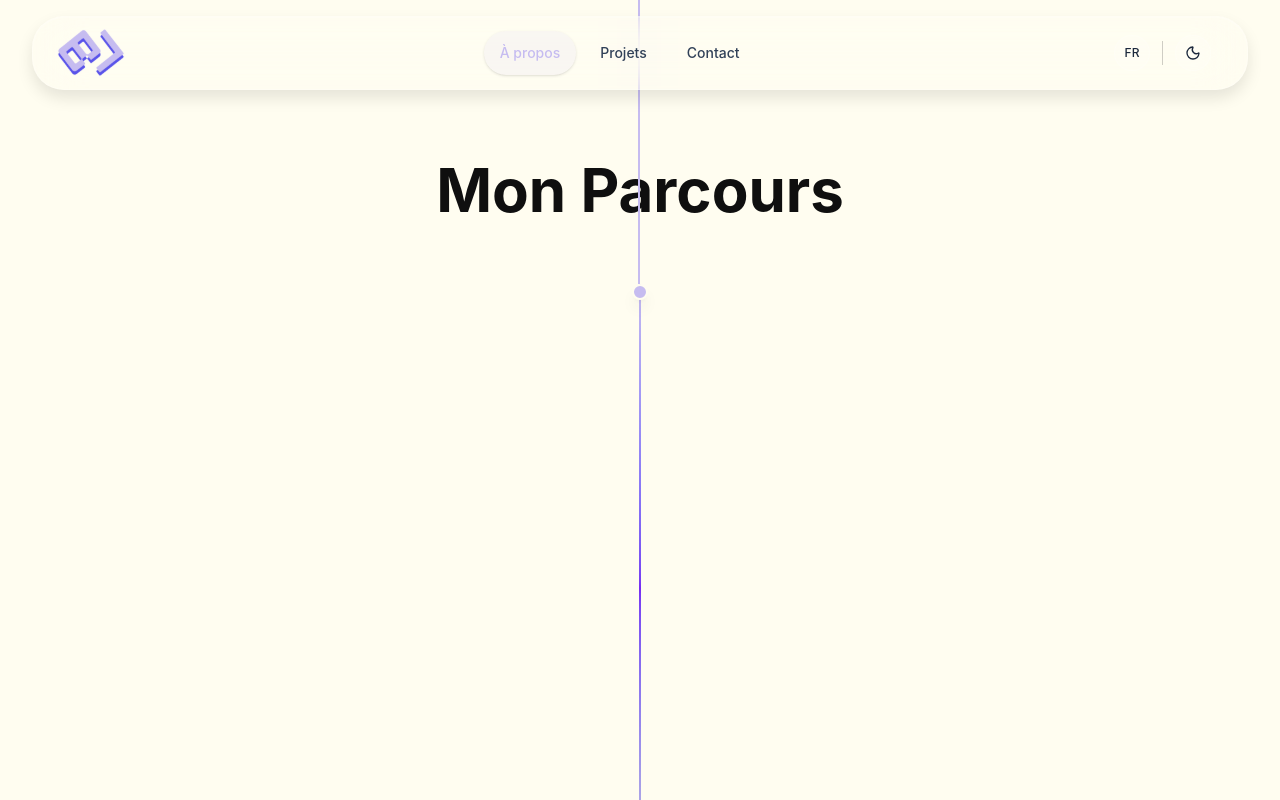
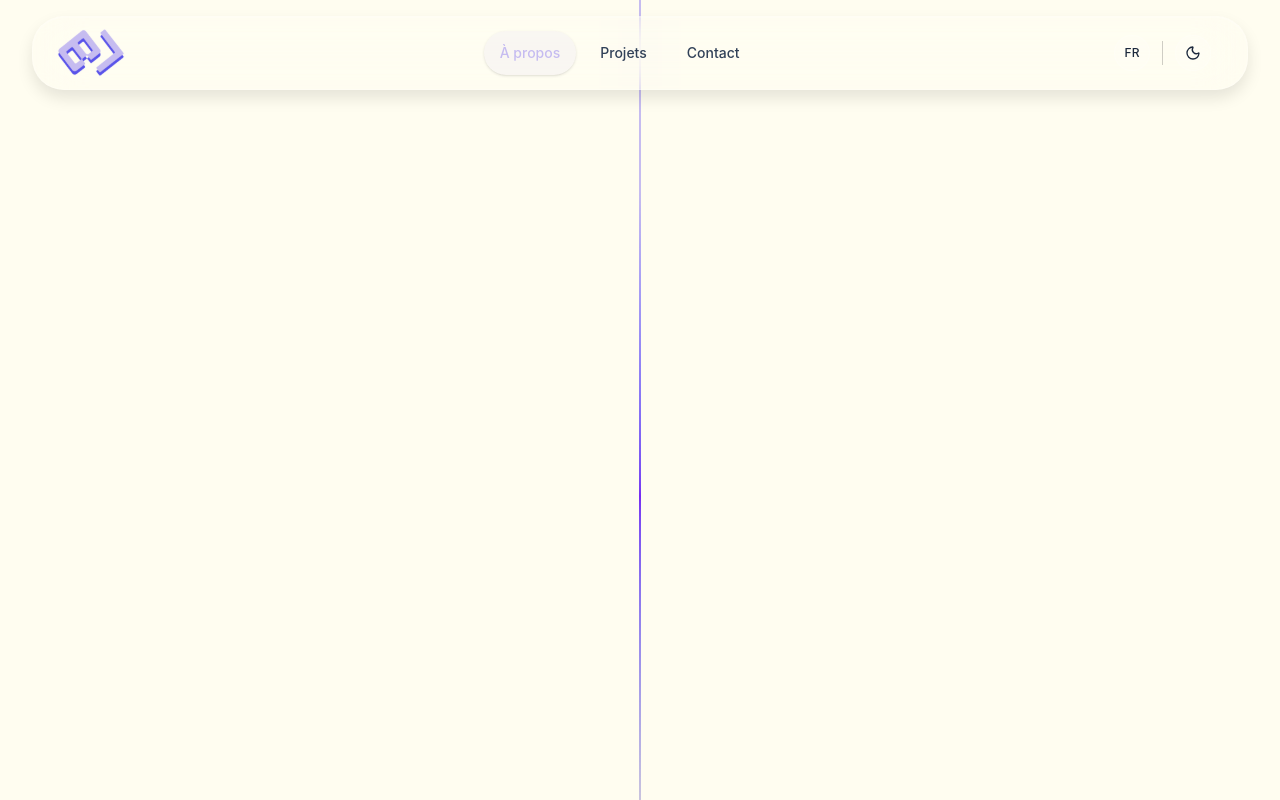
Before and after one commit to Bima42/portfolio, a React (Vite) app: page /about in a window 1280 px wide. Shown: the top 800 px of the page. Built offline with nearby package versions, Linux system fonts and the light colour scheme.

Commit message:
fix(about): timeline better

```diff
--- a/src/components/about/TimelineContainer.tsx
+++ b/src/components/about/TimelineContainer.tsx
@@ -1,6 +1,5 @@
 import { useRef } from 'react';
 import { ReactLenis } from 'lenis/react';
-import { useLanguage } from '@/hooks/useLanguage';
 import type { TimelineData } from './types.ts';
 import { TimelineLine } from './TimelineLine';
 import { TimelineItem } from './TimelineItem';
@@ -10,20 +9,11 @@ interface TimelineContainerProps {
 }
 
 export function TimelineContainer({ timelineData }: TimelineContainerProps) {
-  const { t } = useLanguage();
   const containerRef = useRef<HTMLDivElement>(null);
 
   return (
     <ReactLenis root options={{ duration: 1.5 }}>
       <div ref={containerRef} className="relative min-h-screen w-full">
-        {/* Page Title */}
-        <div className="relative pb-8">
-          <div className="container mx-auto px-4">
-            <h1 className="text-4xl md:text-5xl lg:text-6xl font-bold text-center text-foreground mb-8">
-              {t(timelineData.title || 'timeline.title')}
-            </h1>
-          </div>
-        </div>
 
         {/* Central Timeline Line */}
         <TimelineLine />
--- a/src/components/about/TimelineLine.tsx
+++ b/src/components/about/TimelineLine.tsx
@@ -5,6 +5,9 @@ export function TimelineLine() {
 
   // Transform scroll progress to line height
   const lineHeight = useTransform(scrollYProgress, [0, 1], ['0%', '100%']);
+
+  // Scale down dot when scrolling starts
+  const dotScale = useTransform(scrollYProgress, [0, 0.01], [1, 0]);
 
   return (
     <div className="sticky top-48 left-6 md:left-1/2 h-[calc(100vh-12rem)] z-0 pointer-events-none">
@@ -22,16 +25,17 @@ export function TimelineLine() {
         className="absolute left-0 md:left-1/2 top-0 w-0.5 bg-primary md:-translate-x-1/2 origin-top"
         style={{
           height: lineHeight,
-          transform: 'translateY(-100%) translateX(-50%)'
+          transform: 'translateY(-100%)'
         }}
       />
 
-      {/* Main starting dot - stays fixed */}
+      {/* Main starting dot - shrinks when scrolling starts */}
       <motion.div
         className="absolute left-0 md:left-1/2 top-0 w-4 h-4 rounded-full bg-primary border-2 border-background shadow-lg -translate-x-1/2 z-10"
         initial={{ scale: 0, opacity: 0 }}
         animate={{ scale: 1, opacity: 1 }}
         transition={{ delay: 0.5, duration: 0.6, ease: 'easeOut' }}
+        style={{ scale: dotScale }}
       />
     </div>
   );
```
